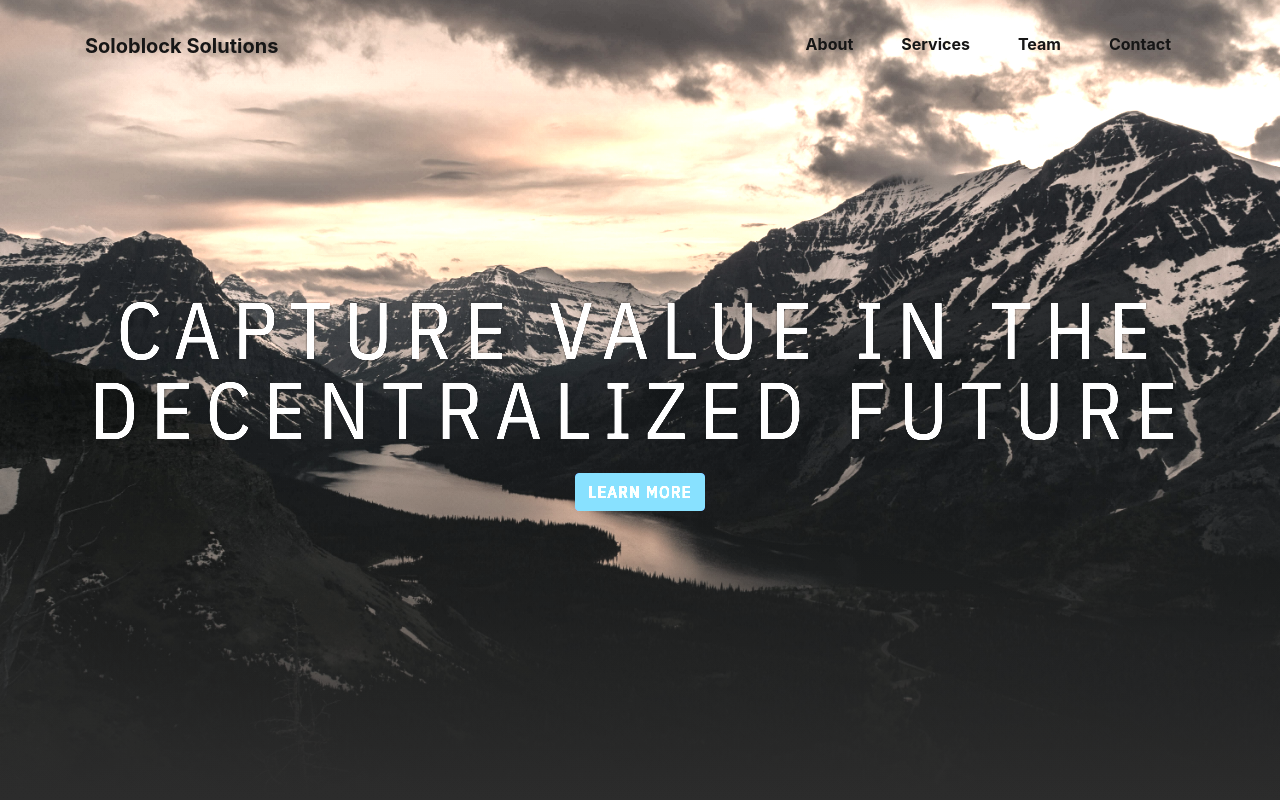
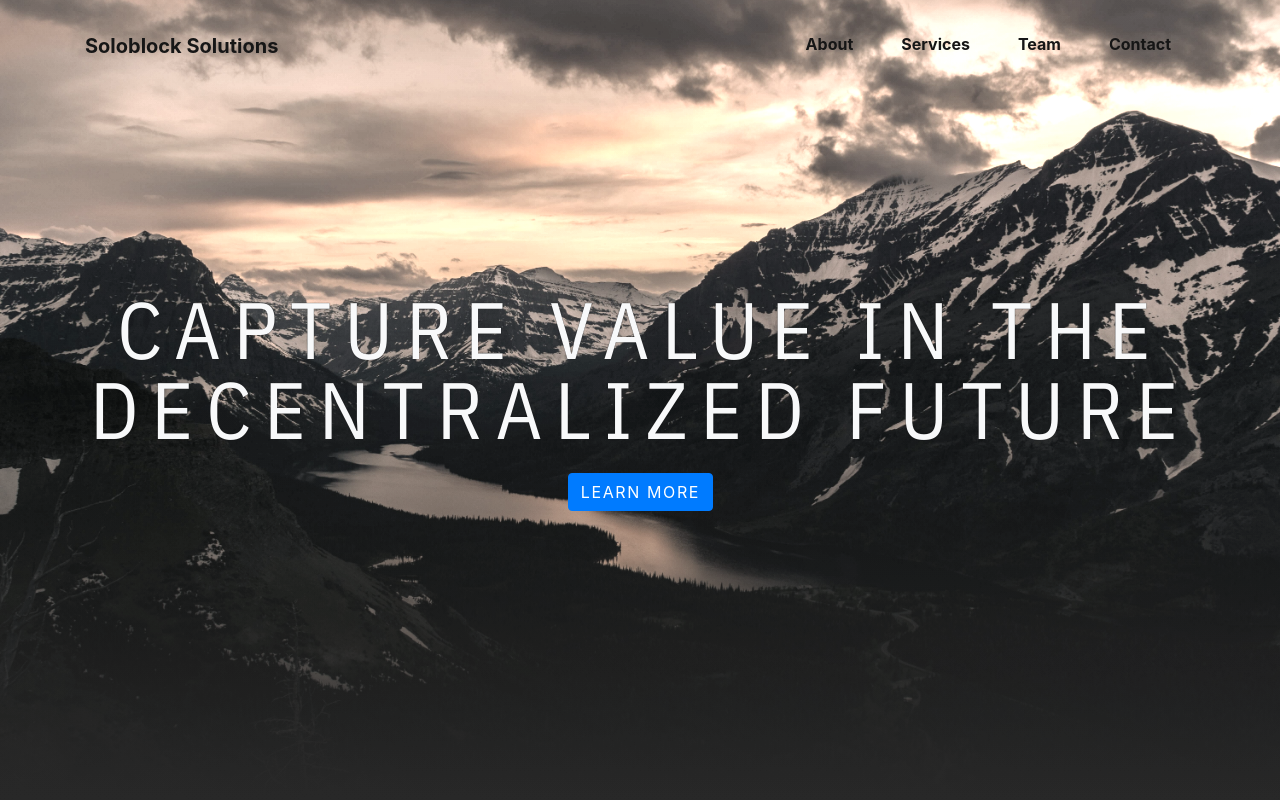
Before and after one commit to mattlockyer/soloblock, a website with bundled scripts: page index.html in a window 1280 px wide. Shown: the top 800 px of the page. Built offline with nearby package versions, Linux system fonts and the light colour scheme.

Commit message:
fixed layers in masthead

```diff
--- a/index.html
+++ b/index.html
@@ -51,6 +51,7 @@
 
     <!-- Header -->
     <header class="masthead">
+      <div class="bg"></div>
       <div class="container d-flex h-100 align-items-center">
         <div class="mx-auto text-center">
           <h1 class="mx-auto my-0 text-uppercase">Capture value in the<br/>decentralized future</h1>
@@ -171,7 +172,7 @@
                 <img src="img/noah.jpg" />
               </div>
 
-              <p>A researcher turned developer, Noah comes with over a decade of experience spanning research, analytics, and software development. No stranger to emergent technology, he is right at home in the fast moving blockchain arena. Beginning his career as a researcher at Vision Critical, Noah migrated to the product side to design and build research automation tools. More recently, Noah has held the position of Scientist at Zero Gravity Labs (LoyaltyOne’s innovation arm) and Vice President, Research & Development at BlockAble Inc. We are only beginning to scratch the surface of what decentralized technology can do and Noah welcomes the prospect of fleshing out possibilities.</p>
+              <p>A researcher turned developer, Noah comes with over a decade of experience spanning research, analytics, and software development. No stranger to emergent technology, he is right at home in the fast moving blockchain arena. Beginning his career as a researcher at Vision Critical, Noah migrated to the product side to design and build research automation tools. We are only beginning to scratch the surface of what decentralized technology can do and Noah welcomes the prospect of fleshing out possibilities.</p>
 
               <div>
                 <a class="email" href="mailto:noah.marconi@gmail.com">noah.marconi@gmail.com</a>
@@ -191,7 +192,7 @@
                 <img src="img/brendan.jpg" />
               </div>
 
-              <p>Brendan is realizing practical blockchain applications using radical transparency while contributing to open source. Brendan Asselstine has architected web and mobile applications for 10 years. He is deeply committed to blockchain technology as he believes it will power the next generation of the web and put power back into the hands of individuals. Brendan is currently developing a token curated registry ecosystem for doctors with MedCredits. In his free time he's developing an application called Ivy with a partner.Ivy allows individuals to issue awards on Ethereum.</p>
+              <p>Brendan is realizing practical blockchain applications using radical transparency while contributing to open source. Brendan Asselstine has architected web and mobile applications for 10 years. He is deeply committed to blockchain technology as he believes it will power the next generation of the web and put power back into the hands of individuals. Brendan is currently developing a token curated registry ecosystem for doctors with MedCredits. In his free time he's developing an application allowing individuals to issue awards on Ethereum.</p>
 
               <div>
                 <a class="email" href="mailto:mail.asselstine@gmail.com">mail.asselstine@gmail.com</a>
--- a/scss/_buttons.scss
+++ b/scss/_buttons.scss
@@ -1,24 +1,22 @@
 .btn {
   color: $black;
   padding: 1.25rem 2rem;
-  font-family: $ibmc;
   font-size: 0.8rem;
-  font-weight: bold !important;
   text-transform: uppercase;
   letter-spacing: .1rem;
   border: 0;
   border-radius: 0;
-  font-smooth: always !important;
+  transform: translateZ(0);
 }
 
 .btn-primary {
   color:$black;
   background-color: $gray-100;
   &:hover {
+    color:$black;
     background-color: darken( $gray-100, 32%);
   }
   &:focus {
-    color:$black;
     background-color: darken( $gray-100, 32%);
   }
   &:active {
--- a/scss/_masthead.scss
+++ b/scss/_masthead.scss
@@ -1,18 +1,29 @@
+.masthead div {
+  will-change: transform;
+  transform: translateZ(0);
+}
+
 .masthead {
   position: relative;
   width: 100%;
   height: auto;
   min-height: 35rem;
   padding: 15rem 0;
-  background: linear-gradient(to bottom, #{fade-out($black, .8)} 50%, $black 100%), url('../img/bg-masthead.jpg');
-  filter: grayscale(64%) brightness(2);
-  background-position: center;
-  background-repeat: no-repeat;
-  background-attachment: scroll;
-  background-size: cover;
+  .bg {
+    width: 100%;
+    height: 100%;
+    position: absolute;
+    top: 0; left: 0;
+    filter: grayscale(64%) brightness(1.8);
+    background: linear-gradient(to bottom, #{fade-out($black, .8)} 50%, $black 100%), url('../img/bg-masthead.jpg');
+    background-position: center;
+    background-repeat: no-repeat;
+    background-attachment: scroll;
+    background-size: cover;
+  }
+
   h1 {
-    font-smooth: always !important;
-    text-shadow: 0 0 2px $black;
+    text-shadow: 0 0 1px $black;
     color: $gray-100;
     font-family: $ibmc;
     font-size: 2rem;
--- a/scss/_team.scss
+++ b/scss/_team.scss
@@ -22,7 +22,7 @@
     max-width:240px;
     border-radius:50%;
     margin-bottom:16px;
-    filter:grayscale(64%) brightness(1.16);
+    filter:grayscale(50%) brightness(1.16);
   }
   a {
     color: $gray-800;
```
Also changed, not shown: css/grayscale.css, css/grayscale.min.css.
